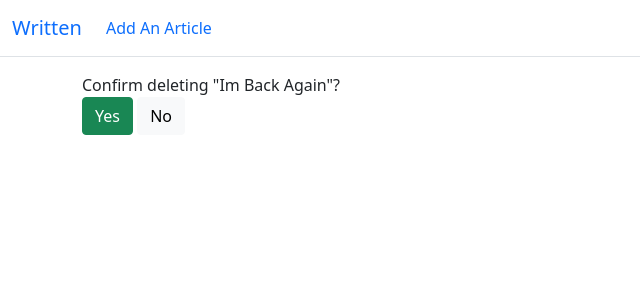
After one commit to ahmedhalimx/Written, a Django app: page /article/5/delete in a window 1280 px wide. The commit adds this page. Shown: the top 300 px of the page, without its empty margins (0-640 px from the left). Run offline with Django 5.2, Linux system fonts and the light colour scheme; data comes from the database, SQL or seed files in the repository; both versions use the stored data as it was after the commit.

Commit message:
Added deleting functionality

```diff
--- a/Writtin/blog/templates/blog/article.html
+++ b/Writtin/blog/templates/blog/article.html
@@ -10,4 +10,5 @@
   <br><hr>
   <a class="btn btn-dark" href="{% url 'homepage' %}">Back</a>
   <a class="btn btn-primary" href="{% url 'update_article' post.pk %}">Edit</a>
+  <a class="btn btn-warn" href="{% url 'delete_article' post.pk %}">Delete</a>
 {% endblock %}
--- /dev/null
+++ b/Writtin/blog/templates/blog/delete_article.html
@@ -0,0 +1,15 @@
+{% extends 'blog/base.html' %}
+
+{% block title %}Delete Arictle{% endblock %}
+
+{% block content %}
+<div class="form-group">
+<form method="POST">
+  {% csrf_token %}
+  Confirm deleting "{{ post.title }}"?
+  <br>
+  <button class="btn btn-success">Yes</button>
+    <a href="{% url 'homepage' %}" class="btn btn-light">No</a>
+</form>
+</div>
+{% endblock %}
--- a/Writtin/blog/urls.py
+++ b/Writtin/blog/urls.py
@@ -1,6 +1,6 @@
 from django.contrib import admin
 from django.urls import path
-from .views import ArticleView, AddArticleView, HomepageView, UpdateArticleView
+from .views import ArticleView, AddArticleView, HomepageView, UpdateArticleView, DeleteArticleView
 
 urlpatterns = [
     path('', HomepageView.as_view(), name="homepage"),
@@ -8,4 +8,6 @@ urlpatterns = [
     path('add_article/', AddArticleView.as_view(), name="add_article"),
     path('update_article/<int:pk>',
          UpdateArticleView.as_view(), name="update_article"),
+    path('article/<int:pk>/delete',
+         DeleteArticleView.as_view(), name="delete_article"),
 ]
--- a/Writtin/blog/views.py
+++ b/Writtin/blog/views.py
@@ -1,6 +1,7 @@
+from django.urls import reverse_lazy
 from .models import Post
 from .forms import ArticleForm, UpdateForm
-from django.views.generic import DetailView, ListView, CreateView, UpdateView
+from django.views.generic import DetailView, ListView, CreateView, UpdateView, DeleteView
 
 # Create your views here.
 
@@ -25,3 +26,9 @@ class UpdateArticleView(UpdateView):
     model = Post
     form_class = UpdateForm
     template_name = "blog/update_article.html"
+
+
+class DeleteArticleView(DeleteView):
+    model = Post
+    template_name = 'blog/delete_article.html'
+    success_url = reverse_lazy('homepage')
```
Also changed, not shown: Writtin/db.sqlite3.
